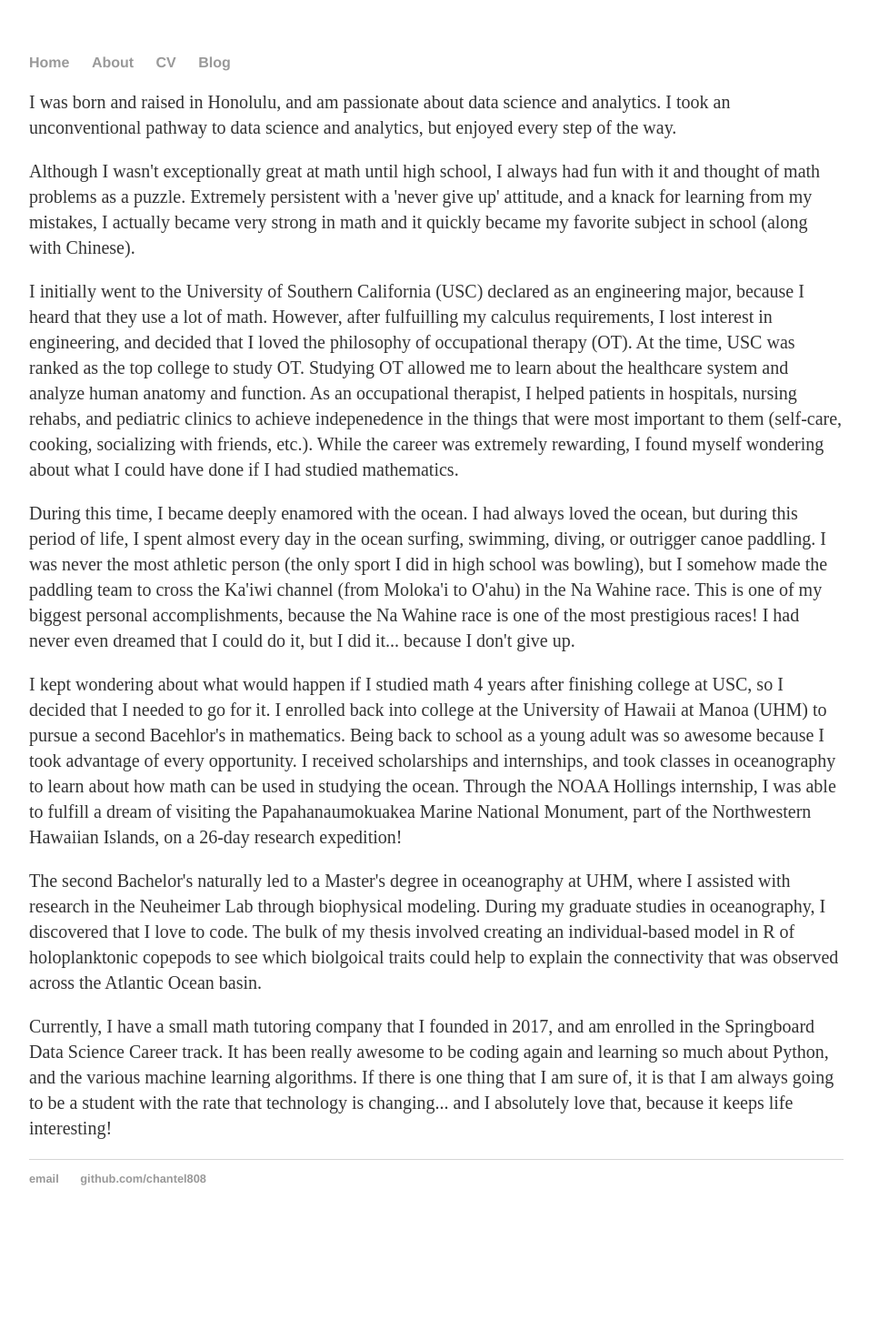
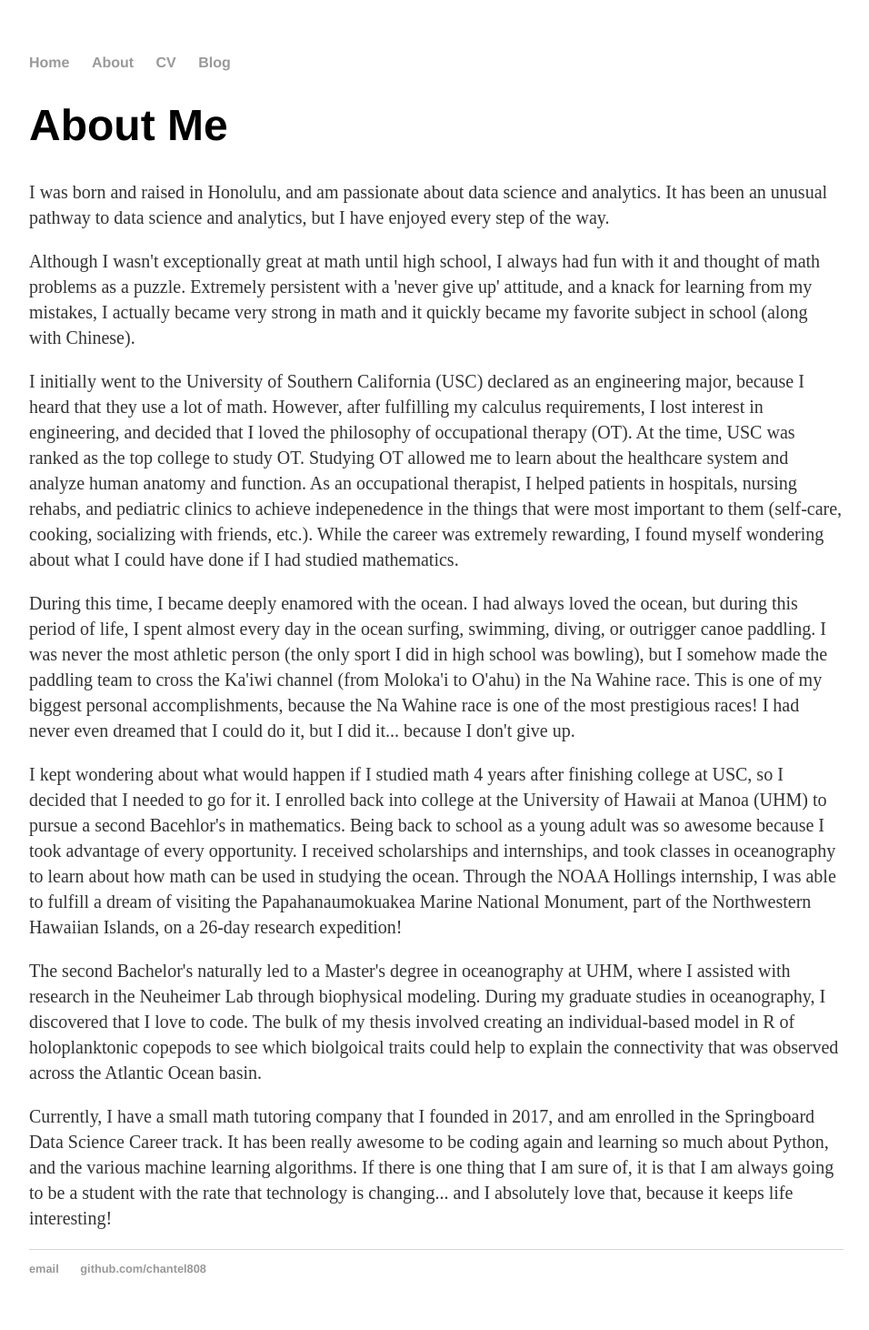
Before and after one commit to chantel808/chantel808.github.io, a Jekyll site: the page built from about/index.html, in a window 1280 px wide. Shown: the whole page at 91% size, without its empty margins (160-1116 px from the left). Built offline with Jekyll 4.4.1, drawn with Linux system fonts in a browser that asks for light colours; before the commit the page ends 1363 px from its top, so only the background shows below that.

Commit message:
added header in about me

```diff
--- a/about/index.html
+++ b/about/index.html
@@ -2,16 +2,17 @@
 layout: default
 title: About Me
 ---
+<h1> About Me </h1>
 
 <p>
-I was born and raised in Honolulu, and am passionate about data science and analytics. I took an unconventional pathway to data science and analytics, but enjoyed every step of the way.
+I was born and raised in Honolulu, and am passionate about data science and analytics. It has been an unusual pathway to data science and analytics, but I have enjoyed every step of the way.
 </p>
 
 <p>
 Although I wasn't exceptionally great at math until high school, I always had fun with it and thought of math problems as a puzzle. Extremely persistent with a 'never give up' attitude, and a knack for learning from my mistakes, I actually became very strong in math and it quickly became my favorite subject in school (along with Chinese). </p>
 
 <p>
-I initially went to the University of Southern California (USC) declared as an engineering major, because I heard that they use a lot of math. However, after fulfuilling my calculus requirements, I lost interest in engineering, and decided that I loved the philosophy of occupational therapy (OT). At the time, USC was ranked as the top college to study OT. Studying OT allowed me to learn about the healthcare system and analyze human anatomy and function. As an occupational therapist, I helped patients in hospitals, nursing rehabs, and pediatric clinics to achieve indepenedence in the things that were most important to them (self-care, cooking, socializing with friends, etc.). While the career was extremely rewarding, I found myself wondering about what I could have done if I had studied mathematics. </p>
+I initially went to the University of Southern California (USC) declared as an engineering major, because I heard that they use a lot of math. However, after fulfilling my calculus requirements, I lost interest in engineering, and decided that I loved the philosophy of occupational therapy (OT). At the time, USC was ranked as the top college to study OT. Studying OT allowed me to learn about the healthcare system and analyze human anatomy and function. As an occupational therapist, I helped patients in hospitals, nursing rehabs, and pediatric clinics to achieve indepenedence in the things that were most important to them (self-care, cooking, socializing with friends, etc.). While the career was extremely rewarding, I found myself wondering about what I could have done if I had studied mathematics. </p>
 
 <p>
 During this time, I became deeply enamored with the ocean. I had always loved the ocean, but during this period of life, I spent almost every day in the ocean surfing, swimming, diving, or outrigger canoe paddling. I was never the most athletic person (the only sport I did in high school was bowling), but I somehow made the paddling team to cross the Ka'iwi channel (from Moloka'i to O'ahu) in the Na Wahine race. This is one of my biggest personal accomplishments, because the Na Wahine race is one of the most prestigious races! I had never even dreamed that I could do it, but I did it... because I don't give up. </p>
```
